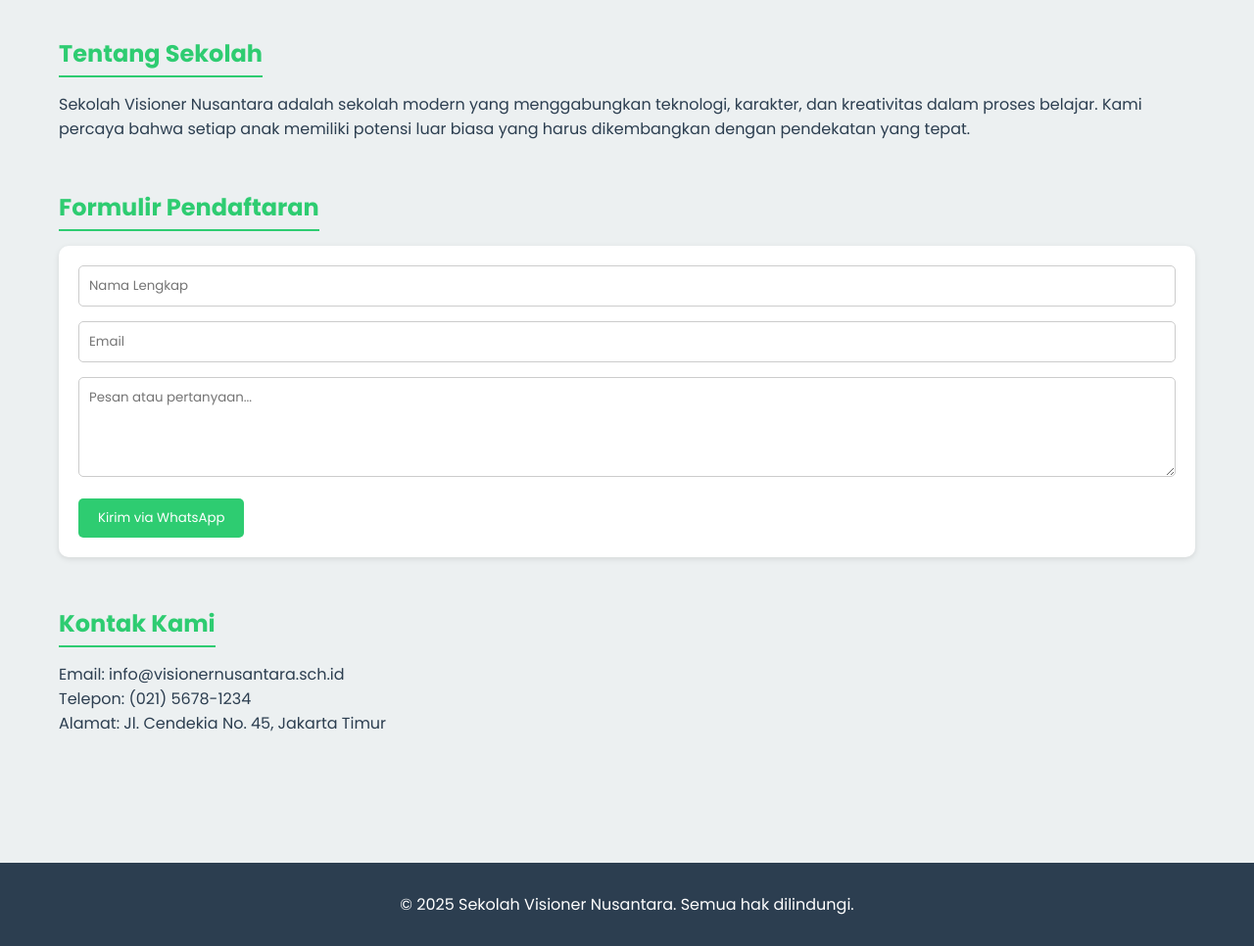
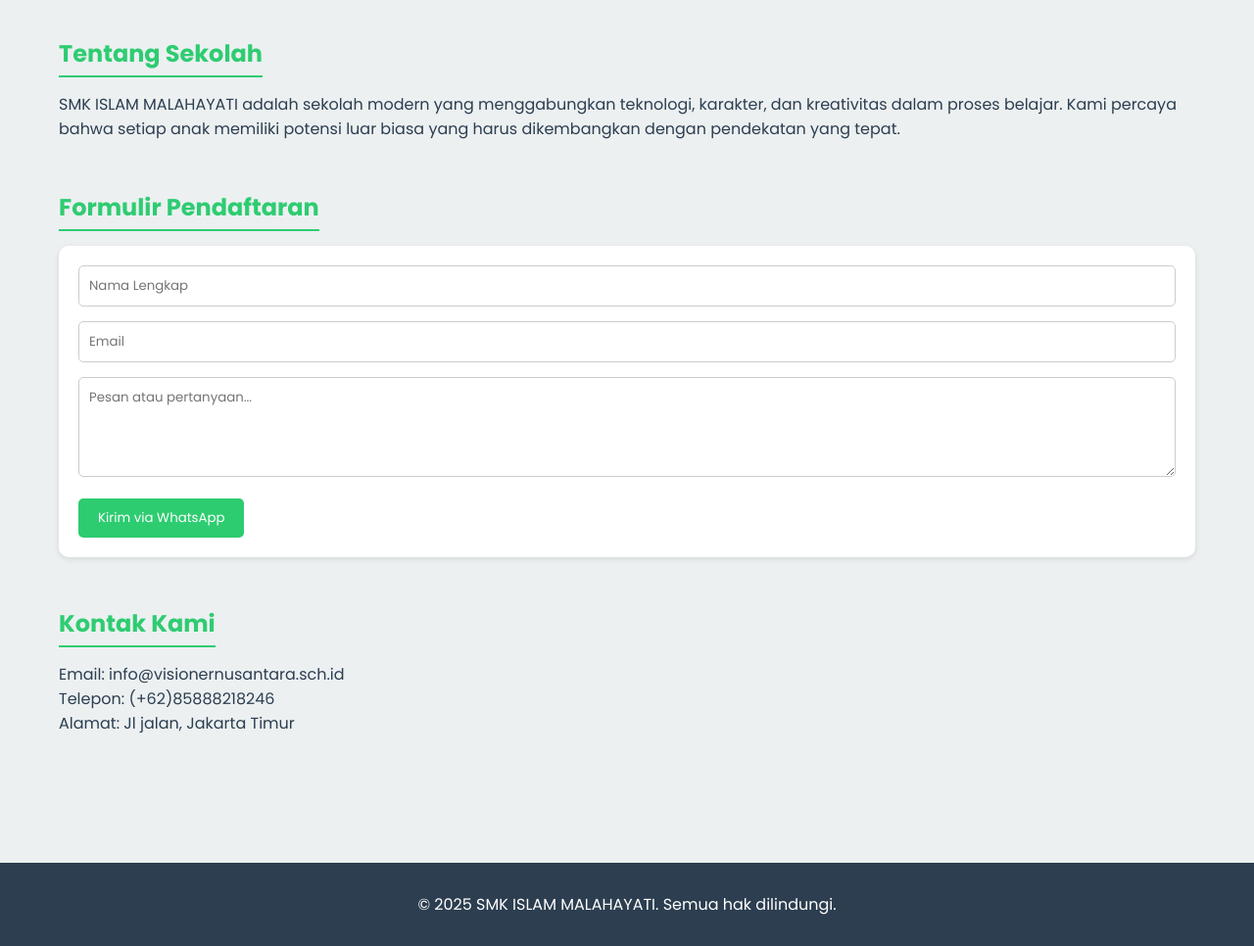
Before and after one commit to wildansyathir25-png/wildansyathir25-png.github.io, a plain HTML site: page profil.html in a window 1280 px wide. Shown: the part 671-1637 px from the top of the page at 98% size. Drawn offline with Linux system fonts and the light colour scheme.

Commit message:
Update profil.html

```diff
--- a/profil.html
+++ b/profil.html
@@ -2,7 +2,7 @@
 <html lang="id">
 <head>
   <meta charset="UTF-8">
-  <title>Sekolah Visioner Nusantara</title>
+  <title>SMK ISLAM MALAHAYATI</title>
   <meta name="viewport" content="width=device-width, initial-scale=1.0">
   <link href="https://fonts.googleapis.com/css2?family=Poppins:wght@400;700&display=swap" rel="stylesheet">
   <style>
@@ -153,7 +153,7 @@
 <body>
 
   <header>
-    <h1>Sekolah Visioner Nusantara</h1>
+    <h1>SMK ISLAM MALAHAYATI</h1>
     <p>Membentuk Generasi Unggul dan Berdaya Saing Global</p>
   </header>
 
@@ -170,7 +170,7 @@
   <div class="container">
     <div class="section" id="tentang">
       <h2>Tentang Sekolah</h2>
-      <p>Sekolah Visioner Nusantara adalah sekolah modern yang menggabungkan teknologi, karakter, dan kreativitas dalam proses belajar. Kami percaya bahwa setiap anak memiliki potensi luar biasa yang harus dikembangkan dengan pendekatan yang tepat.</p>
+      <p>SMK ISLAM MALAHAYATI adalah sekolah modern yang menggabungkan teknologi, karakter, dan kreativitas dalam proses belajar. Kami percaya bahwa setiap anak memiliki potensi luar biasa yang harus dikembangkan dengan pendekatan yang tepat.</p>
     </div>
 
     <div class="section form-section" id="daftar">
@@ -186,13 +186,13 @@
     <div class="section" id="kontak">
       <h2>Kontak Kami</h2>
       <p>Email: info@visionernusantara.sch.id</p>
-      <p>Telepon: (021) 5678-1234</p>
-      <p>Alamat: Jl. Cendekia No. 45, Jakarta Timur</p>
+      <p>Telepon: (+62)85888218246</p>
+      <p>Alamat: Jl jalan, Jakarta Timur</p>
     </div>
   </div>
 
   <footer>
-    &copy; 2025 Sekolah Visioner Nusantara. Semua hak dilindungi.
+    &copy; 2025 SMK ISLAM MALAHAYATI. Semua hak dilindungi.
   </footer>
 
   <script>
```
